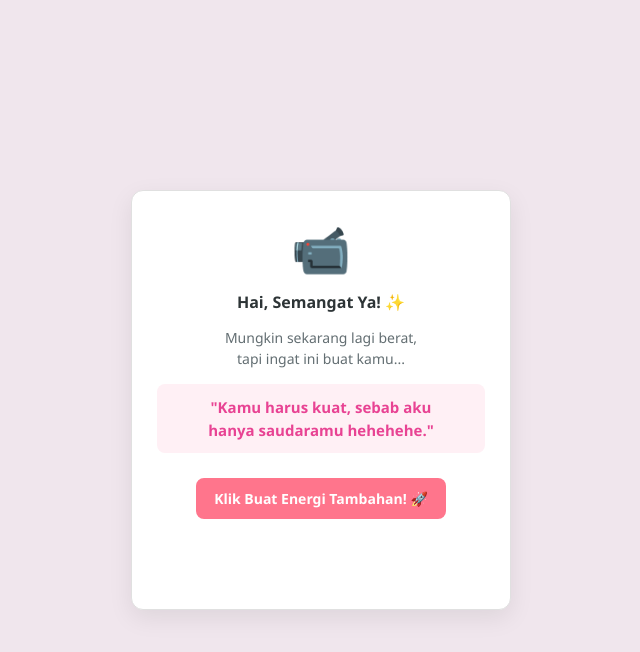
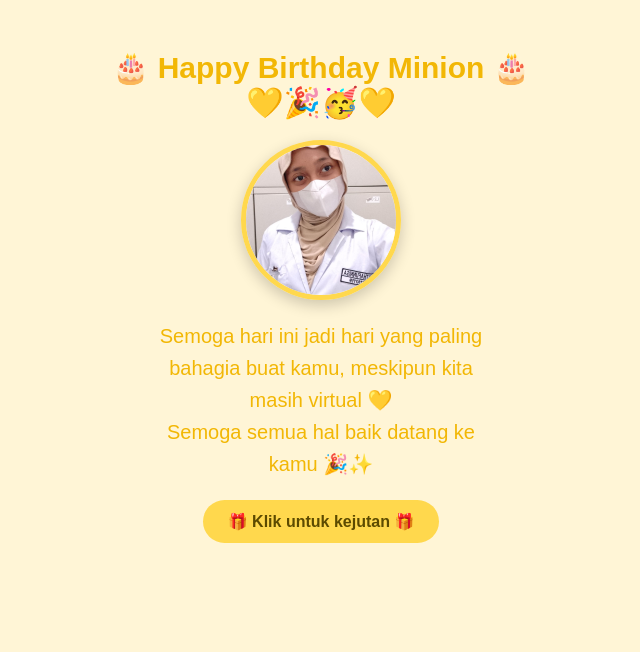
Before and after one commit to alieffahri27-pixel/loss-doll, a plain HTML site: page index.html in a window 1280 px wide. Shown: the whole page, without its empty margins (319-959 px from the left). Drawn offline with Linux system fonts and the light colour scheme.

Commit message:
Update minion.html

```diff
--- a/index.html
+++ b/index.html
@@ -4,147 +4,180 @@
     <meta charset="UTF-8">
     <meta name="viewport" content="width=device-width, initial-scale=1.0">
 
-    <title>Semangat Ya!</title>
+    <title>Happy Birthday Minion :)!</title>
 
     <style>
-        * {
-            box-sizing: border-box;
+
+        body {
+            text-align: center;
+            font-family: Arial, sans-serif;
+            background-color: #fff5d6;
+            margin: 0;
+            padding: 30px 15px;
+            overflow-x: hidden;
         }
 
-        body {
-            margin: 0;
-            min-height: 100vh;
-            display: flex;
-            justify-content: center;
-            align-items: center;
-            background: #f0e6ed;
-            font-family: "Segoe UI", Arial, sans-serif;
-            overflow: hidden;
+        .foto img {
+            width: 150px;
+            height: 150px;
+            object-fit: cover;
+            border-radius: 50%;
+            border: 5px solid #ffd84d;
+            box-shadow: 0 5px 15px rgba(0, 0, 0, 0.2);
+            transition: 0.3s;
+            display: block;
+            margin: 0 auto;
         }
 
-        .card {
-            width: 380px;
-            max-width: 90%;
-            height: 420px;
-            background: white;
-            border: 1px solid #e0e0e0;
-            border-radius: 12px;
-            text-align: center;
-            padding: 25px;
-            box-shadow: 0 8px 25px rgba(0, 0, 0, 0.08);
-        }
-
-        .icon {
-            font-size: 48px;
-            margin-bottom: 10px;
+        .foto img:hover {
+            transform: scale(1.08);
         }
 
         h1 {
-            margin: 5px 0 10px;
-            font-size: 16px;
-            color: #2d3436;
+            color: #f2b705;
+            font-size: 30px;
+            margin-bottom: 20px;
         }
 
-        .opening {
-            color: #636e72;
-            font-size: 14px;
-            line-height: 1.5;
-        }
-
-        .quote {
-            margin: 15px 0;
-            padding: 12px 15px;
-            background: #fff0f5;
-            border-radius: 8px;
-            color: #e84393;
-            font-size: 15px;
-            font-weight: bold;
-            line-height: 1.5;
+        p {
+            color: #f2b705;
+            font-size: 20px;
+            line-height: 1.6;
+            margin: 20px auto;
+            max-width: 350px;
         }
 
         button {
-            margin-top: 10px;
-            padding: 11px 18px;
+            background-color: #ffd84d;
+            color: #5c4a00;
             border: none;
-            border-radius: 8px;
-            background: #ff758c;
-            color: white;
-            font-family: inherit;
-            font-size: 14px;
+            padding: 12px 25px;
+            border-radius: 25px;
+            font-size: 16px;
             font-weight: bold;
             cursor: pointer;
         }
 
         button:hover {
-            background: #ff4757;
+            background-color: #f2b705;
+            transform: scale(1.05);
         }
 
-        button:active {
-            transform: scale(0.96);
+        dialog {
+            width: 80%;
+            max-width: 400px;
+            border: none;
+            border-radius: 20px;
+            padding: 25px;
+            background-color: #fffdf2;
+            text-align: center;
+            box-shadow: 0 10px 30px rgba(0, 0, 0, 0.25);
         }
 
+        dialog::backdrop {
+            background: rgba(0, 0, 0, 0.45);
+        }
+
+        dialog h2 {
+            color: #f2b705;
+            margin-top: 0;
+        }
+
+        dialog p {
+            font-size: 18px;
+            color: #6b5600;
+        }
+
+        #tutup {
+            margin-top: 10px;
+        }
+
+        /* EMOJI JATUH */
         .emoji {
             position: fixed;
+            top: -60px;
+            font-size: 35px;
+            z-index: 9999;
             pointer-events: none;
-            z-index: 10;
-            animation: melayang 1s linear forwards;
+            animation: jatuh 4s linear forwards;
         }
 
-        @keyframes melayang {
+        @keyframes jatuh {
             0% {
-                transform: translate(0, 0) scale(1);
+                transform: translateY(-60px) rotate(0deg);
                 opacity: 1;
             }
 
             100% {
-                transform: translate(var(--geser), -140px) scale(1.2);
+                transform: translateY(110vh) rotate(360deg);
                 opacity: 0;
             }
         }
+
     </style>
 </head>
 
 <body>
 
-    <div class="card">
+    <h1>
+        🎂 Happy Birthday Minion 🎂
+        <br>
+        💛🎉🥳💛
+    </h1>
 
-        <div class="icon">📹</div>
+    <div class="foto">
+        <img src="WhatsApp Image 2026-09-10 at 17.47.46.jpeg" alt="Minion">
+    </div>
 
-        <h1>
-            Hai, Semangat Ya! ✨
-        </h1>
+    <p>
+        Semoga hari ini jadi hari yang paling bahagia buat kamu,
+        meskipun kita masih virtual 💛
+        <br>
+        Semoga semua hal baik datang ke kamu 🎉✨
+    </p>
 
-        <p class="opening">
-            Mungkin sekarang lagi berat,<br>
-            tapi ingat ini buat kamu...
+    <button id="tombol" type="button">
+        🎁 Klik untuk kejutan 🎁
+    </button>
+
+    <dialog id="kejutan">
+
+        <h2>🎂🎉 Surprise! 🎉🎂</h2>
+
+        <p>
+            Selamat ulang tahun, Minion! 🥳💛
+            <br><br>
+            Semoga panjang umur, sehat selalu,
+            dan semua yang kamu harapkan
+            bisa tercapai. ✨
+            <br><br>
+            Jangan lupa bahagia hari ini yaa! 😁💛
         </p>
 
-        <div class="quote">
-            "Kamu harus kuat, sebab aku<br>
-            hanya saudaramu hehehehe."
-        </div>
-
-        <button onclick="buatAnimasiHati()">
-            Klik Buat Energi Tambahan! 🚀
+        <button id="tutup" type="button">
+            Tutup 💛
         </button>
 
-    </div>
-
+    </dialog>
 
     <script>
 
-        function buatAnimasiHati() {
+        const tombol = document.querySelector("#tombol");
+        const kejutan = document.querySelector("#kejutan");
+        const tutup = document.querySelector("#tutup");
 
+        tombol.addEventListener("click", function() {
+
+            kejutan.showModal();
+
+            // Emoji yang akan jatuh
             const emojis = [
-                "❤️",
-                "✨",
-                "💪",
-                "🌸",
-                "📲",
-                "⭐"
+                "🎉", "🎊", "🎂", "🥳",
+                "🎈", "💛", "✨", "🎁"
             ];
 
-            for (let i = 0; i < 12; i++) {
+            // Membuat banyak emoji
+            for (let i = 0; i < 30; i++) {
 
                 const emoji = document.createElement("div");
 
@@ -153,40 +186,28 @@
                 emoji.textContent =
                     emojis[Math.floor(Math.random() * emojis.length)];
 
-                const x =
-                    50 + Math.random() *
-                    (window.innerWidth - 100);
+                emoji.style.left =
+                    Math.random() * 100 + "vw";
 
-                const y =
-                    window.innerHeight -
-                    80 -
-                    Math.random() * 70;
+                emoji.style.animationDuration =
+                    (3 + Math.random() * 3) + "s";
 
-                const geser =
-                    (Math.random() * 80 - 40) + "px";
-
-                const ukuran =
-                    16 + Math.random() * 9;
-
-                emoji.style.left = x + "px";
-                emoji.style.top = y + "px";
-                emoji.style.fontSize = ukuran + "px";
-
-                emoji.style.setProperty(
-                    "--geser",
-                    geser
-                );
+                emoji.style.fontSize =
+                    (25 + Math.random() * 25) + "px";
 
                 document.body.appendChild(emoji);
 
-                emoji.addEventListener(
-                    "animationend",
-                    () => {
-                        emoji.remove();
-                    }
-                );
+                // Hapus emoji setelah selesai jatuh
+                setTimeout(function() {
+                    emoji.remove();
+                }, 6500);
             }
-        }
+
+        });
+
+        tutup.addEventListener("click", function() {
+            kejutan.close();
+        });
 
     </script>
 
```
